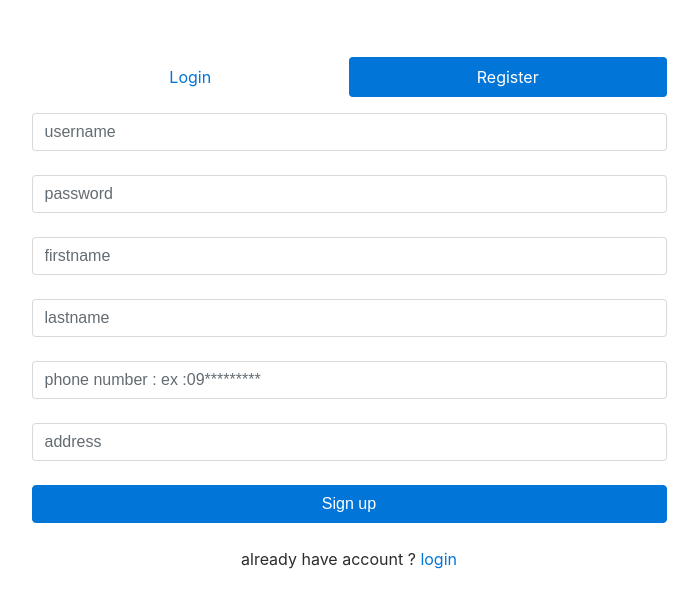
After one commit to mohsenMehrabanpour/django-postgres-shop, a Django app: page /Account/signup/ in a window 1280 px wide. The commit adds this page. Shown: the top 608 px of the page, without its empty margins (291-989 px from the left). Run offline with Django 3.2, Linux system fonts and the light colour scheme; some libraries are stand-ins or nearby versions.

Commit message:
Create custom message builder with its presenter & 404page & signup template

```diff
--- a/templates/login.html
+++ b/templates/login.html
@@ -5,6 +5,7 @@
 
 <div class='container mt-5 p-5'>
     <div class='row justify-content-center'>
+    {% include 'messages.html' %}
         <div class='col-12 col-md-6'>
             <form method='post'>
             {% csrf_token %}
--- /dev/null
+++ b/templates/messages.html
@@ -0,0 +1,42 @@
+<div class="container mt-2">
+    <div class="row justify-content-center">
+        <div class='col-12 col-md-11'>
+            {% if messsage_type == 'error' %}
+    {% for i in messages %}
+    <div class="alert alert-danger alert-dismissible fade show" role="alert">
+        <button type="button" class="close" data-dismiss="alert" aria-label="Close">
+        <span aria-hidden="true">&times;</span>
+        <span class="sr-only">Close</span>
+        </button>
+        {{i}}
+    </div>
+    {% endfor %}
+{% endif %}
+
+{% if messsage_type == 'warning' %}
+    {% for i in messages %}
+    <div class="alert alert-warning alert-dismissible fade show" role="alert">
+        <button type="button" class="close" data-dismiss="alert" aria-label="Close">
+        <span aria-hidden="true">&times;</span>
+        <span class="sr-only">Close</span>
+        </button>
+        {{i}}
+    </div>
+    {% endfor %}
+{% endif %}
+
+
+{% if messsage_type == 'success' %}
+    {% for i in messages %}
+    <div class="alert alert-success alert-dismissible fade show" role="alert">
+        <button type="button" class="close" data-dismiss="alert" aria-label="Close">
+        <span aria-hidden="true">&times;</span>
+        <span class="sr-only">Close</span>
+        </button>
+        {{i}}
+    </div>
+    {% endfor %}
+{% endif %}
+        </div>
+    </div>
+</div>
--- /dev/null
+++ b/templates/signup.html
@@ -0,0 +1,65 @@
+{% extends 'base.html' %}
+{% block title %} signup {% endblock %}
+{% block body %}
+
+    <form method="post">
+        {% csrf_token %}
+    <div class="container mt-5">
+        <div class="row justify-content-center mt-5">
+            <div class="col-12 col-md-10 col-lg-7">
+            {% include 'messages.html' %}
+                <!-- Pills navs -->
+                <ul class="nav nav-pills nav-justified mb-3" id="ex1" role="tablist">
+                    <li class="nav-item" role="presentation">
+                        <a class="nav-link " id="tab-login" data-mdb-toggle="pill" href=" {% url 'login_page' %} " role="tab"
+                            aria-controls="pills-login" aria-selected="true">Login</a>
+                    </li>
+                    <li class="nav-item" role="presentation">
+                        <a class="nav-link active" id="tab-register" data-mdb-toggle="pill" role="tab"
+                            aria-controls="pills-register" aria-selected="false">Register</a>
+                    </li>
+                </ul>
+                <div class="tab-content">
+                    <!-- Email input -->
+                    <div class="form-outline mb-4">
+                        <input type="text" name="username" placeholder="username" class="form-control" />
+                    </div>
+
+                    <div class="form-outline mb-4">
+                        <input type="text" name="password" placeholder="password" class="form-control" />
+                    </div>
+
+                    <div class="form-outline mb-4">
+                        <input type="text" name="firstname" placeholder="firstname" class="form-control" />
+                    </div>
+
+                    <div class="form-outline mb-4">
+                        <input type="text" name="lastname" placeholder="lastname" class="form-control" />
+                    </div>
+
+                    <div class="form-outline mb-4">
+                        <input type="text" name="phonenumber" placeholder="phone number : ex :09*********"
+                            class="form-control" />
+                    </div>
+
+                    <div class="form-outline mb-4">
+                        <input type="text" name="address" placeholder="address" class="form-control" />
+                    </div>
+
+
+                    <!-- Submit button -->
+                    <button type="submit" class="btn btn-primary btn-block mb-4">Sign up</button>
+
+                    <!-- Register buttons -->
+                    <div class="text-center">
+                        <p>already have account ? <a href=" {% url 'login_page' %} ">login</a></p>
+                    </div>
+                    </form>
+                </div>
+            </div>
+        </div>
+    </div>
+</form>
+
+
+{% endblock %}
--- a/user/urls.py
+++ b/user/urls.py
@@ -1,6 +1,7 @@
-from user.views import login
+from user.views import login, signup
 from django.urls import path
 
 urlpatterns = [
-    path('login/', login.as_view())
+    path('login/', login.as_view(), name='login_page'),
+    path('signup/', signup.as_view(), name='signup_page' )
 ]
--- a/user/views.py
+++ b/user/views.py
@@ -3,13 +3,15 @@ from django.shortcuts import render
 from django.views import View
 from django.contrib.auth import authenticate
 from django.contrib.auth import login as django_login
+from mohsen_tools.context_message import create_message
 
 class login(View):
 
     def get(self,request):
         if not request.user.is_authenticated:
             return render(request,'login.html')
-        return HttpResponse('already logged in')
+        messages = create_message('error','you alrady logged in')
+        return render(request,'404.html',messages)
 
     def post(self,request):
         user = authenticate(username=request.POST['username'],password=request.POST['password'])
@@ -18,4 +20,14 @@ class login(View):
             django_login(request,user)
             return HttpResponse('login successfully')
         else:
-            return HttpResponse('something is wrong')
+            messages = create_message('error','your username or password is wrong')
+            return render(request,'login.html',messages)
+
+
+class signup(View):
+
+    def get(self,request):
+        if request.user.is_authenticated:
+            message = create_message('error','you create your account already')
+            return render(request,'404.html',message)
+        return render(request,'signup.html')
```
Also changed, not shown: mohsen_tools/context_message.py (added, +11 -0 lines), templates/404.html (added, +17 -0 lines).
